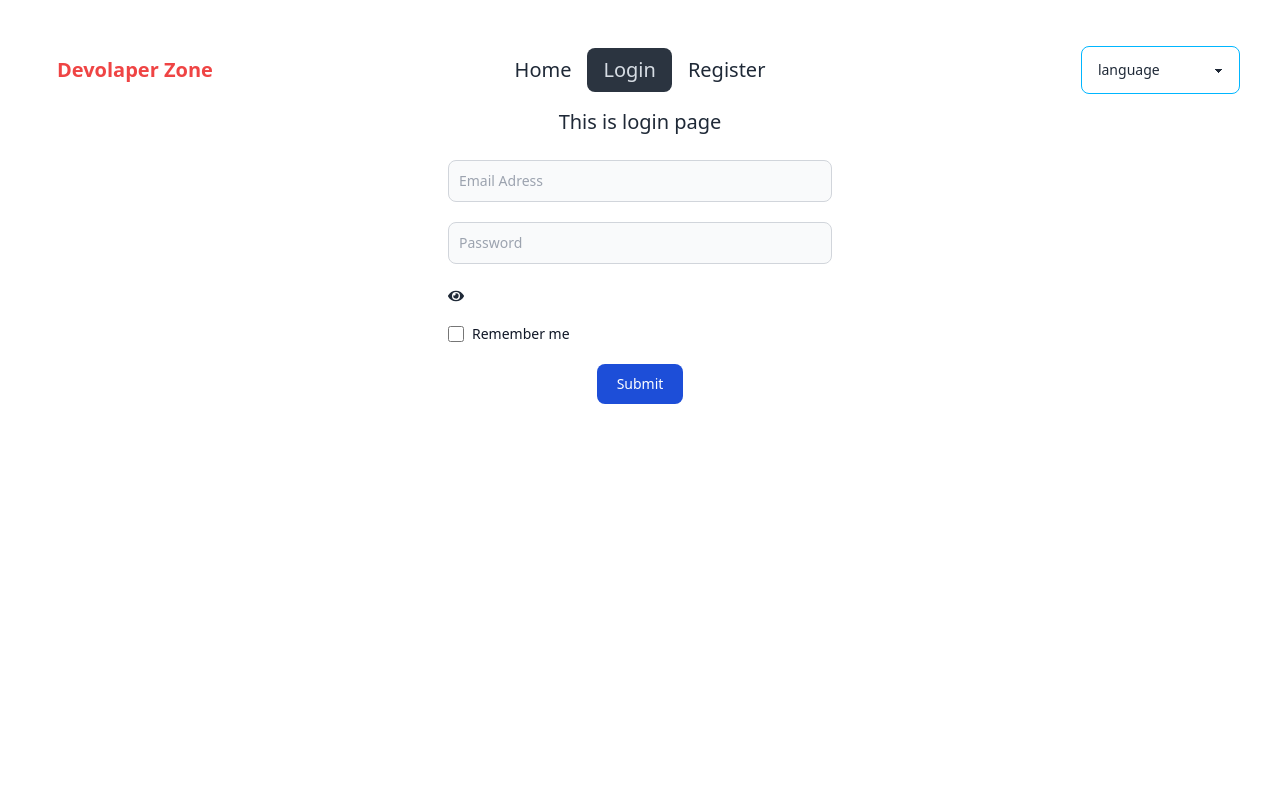
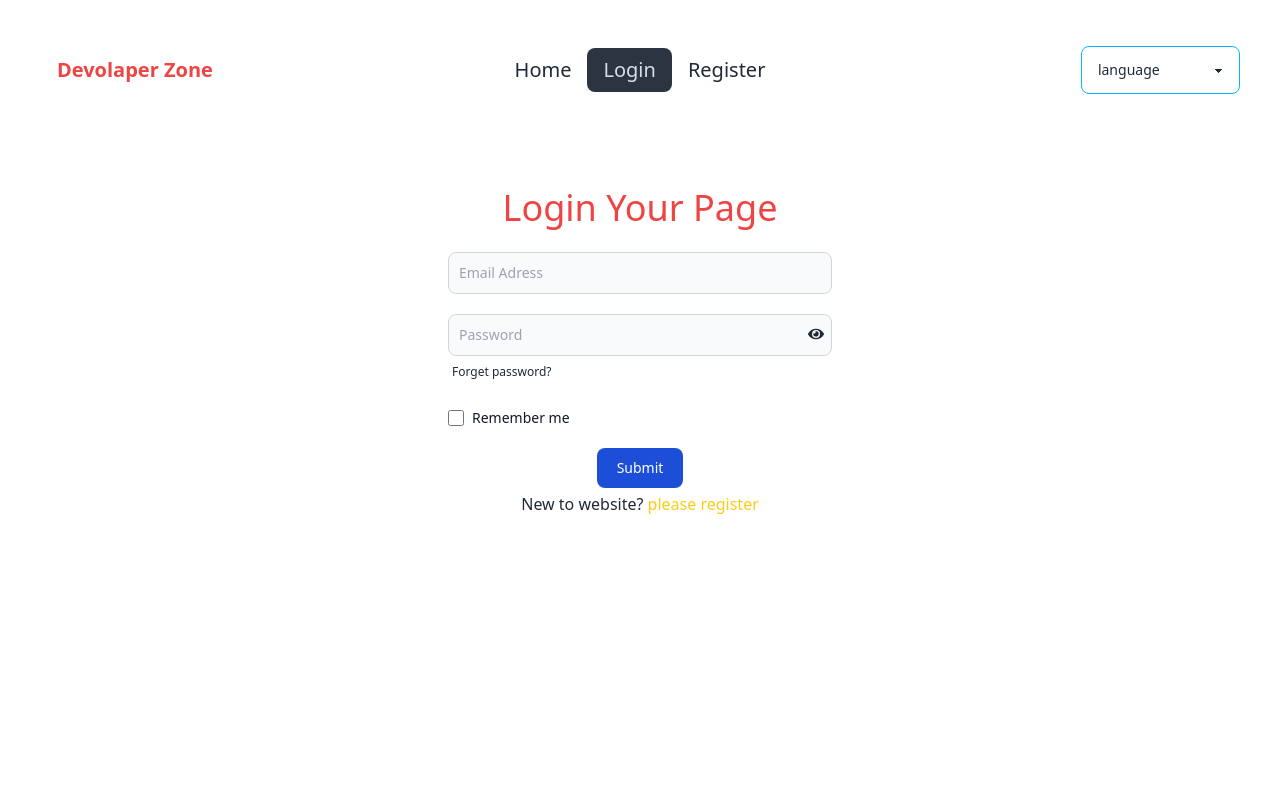
Before and after one commit to kawsar121/Email-password-authentication, a React (Vite) app: page /login in a window 1280 px wide. Shown: the top 800 px of the page. Built offline with nearby package versions, Linux system fonts and the light colour scheme.

Commit message:
all validation successfully complete

```diff
--- a/src/Componenet/Login/Login.jsx
+++ b/src/Componenet/Login/Login.jsx
@@ -1,12 +1,14 @@
-import React, { useState } from 'react';
-import { getAuth, createUserWithEmailAndPassword, applyActionCode } from "firebase/auth";
+import React, { useRef, useState } from 'react';
+import { getAuth, sendEmailVerification, sendPasswordResetEmail, signInWithEmailAndPassword } from "firebase/auth";
 import app from '../../Firebase/firebase.config';
 import { FaEye, FaEyeSlash } from 'react-icons/fa';
+import { Link } from 'react-router-dom';
 
 const Login = () => {
     const [logins, setlogins] = useState(''); // eta error er jonno korsi
     const [success, setSuccess] = useState('');
     const [showPassword, setShowPassword] = useState('false');
+    const emailRef = useRef(null)
 
 const handleLogin = e => {
     e.preventDefault();
@@ -31,10 +33,15 @@ const handleLogin = e => {
 
     // creat user
     const auth = getAuth(app)
-    createUserWithEmailAndPassword(auth, email, password)
+    signInWithEmailAndPassword(auth, email, password)
     .then(result =>{
         console.log(result.user)
-        setSuccess('user created successfully')
+        if(result.user.emailVerified){
+            setSuccess('Loged in successfully')
+        }
+        else{
+            alert('please verifiye your email')
+        }
     })
     .catch(error =>{
         console.log(error)
@@ -42,14 +49,34 @@ const handleLogin = e => {
     })
 }
 
+    const handleForgetpassword = e =>{
+        const email = emailRef.current.value;
+        if(!email){
+            console.log('Please provide an email', emailRef.current.value)
+            return;
+        }
+        else if(!/^[a-zA-Z0-9._%+-]+@[a-zA-Z0-9.-]+\.[a-zA-Z]{2,}$/.test(email)){
+            console.log('plese write a valid email')
+            return;
+        }
+        const auth = getAuth(app)
+        sendPasswordResetEmail(auth, email)
+        .then(()=>{
+            alert('please cheek your email')
+        })
+        .catch(error =>{
+            console.log(error)
+        })
+    }
 
     return (
         <div>
-            <h1 className='text-xl'>This is login page</h1>
+            <h1 className='text-4xl mt-20 text-red-500'>Login Your Page</h1>
             <form onSubmit={handleLogin} className="max-w-sm mx-auto mt-6">
                 <div className="mb-5">
                     <input
                         type= 'email'
+                        ref={emailRef}
                         id="email"
                         className="bg-gray-50 border border-gray-300 text-gray-900 text-sm rounded-lg focus:ring-blue-500 focus:border-blue-500 block w-full p-2.5 dark:bg-gray-700 dark:border-gray-600 dark:placeholder-gray-400 dark:text-white dark:focus:ring-blue-500 dark:focus:border-blue-500"
                         placeholder="Email Adress"
@@ -57,18 +84,23 @@ const handleLogin = e => {
                         required />
 
                 </div>
-                <div className="mb-5">
+                <div className="relative mb-5">
                     <input
                     type={showPassword ? "text" : "password"}
                     id="password"
                     name="password"
-                    className="bg-gray-50 border border-gray-300 text-gray-900 text-sm rounded-lg focus:ring-blue-500 focus:border-blue-500 block w-full p-2.5 dark:bg-gray-700 dark:border-gray-600 dark:placeholder-gray-400 dark:text-white dark:focus:ring-blue-500 dark:focus:border-blue-500"
+                    className="bg-gray-50 border border-gray-300 text-gray-900 text-sm rounded-lg focus:ring-blue-500 focus:border-blue-500  w-full p-2.5 dark:bg-gray-700 dark:border-gray-600 dark:placeholder-gray-400 dark:text-white dark:focus:ring-blue-500 dark:focus:border-blue-500"
                     placeholder="Password"
                     required />
-
-                        <span className='ml-80' onClick={ () => setShowPassword(!showPassword)}>
+                        <span className='absolute   mt-3 right-2' onClick={ () => setShowPassword(!showPassword)}>
                             {showPassword? <FaEye></FaEye>:<FaEyeSlash></FaEyeSlash>}
                         </span>
+
+                    <label className='label'>
+                        <a onClick={handleForgetpassword} href="#" className='label-text-alt link link-hover'>
+                            Forget password?
+                        </a>
+                    </label>
 
                 </div>
                 <div className="flex items-start mb-5">
@@ -90,6 +122,9 @@ const handleLogin = e => {
             {
                 success && <p className='mt-7 text-xl text-green-700'>{success}</p>
             }
+
+                <p className='mt-1'>New to website? <Link to='/register'><span className='text-yellow-400'>please register</span></Link> </p>
+
         </div>
     );
 };
--- a/src/Componenet/Register/Register.jsx
+++ b/src/Componenet/Register/Register.jsx
@@ -1,22 +1,59 @@
-import { createUserWithEmailAndPassword, getAuth } from 'firebase/auth';
-import React from 'react';
+import { createUserWithEmailAndPassword, getAuth, sendEmailVerification, updateProfile } from 'firebase/auth';
+import React, { Profiler, useState } from 'react';
 import app from '../../Firebase/firebase.config';
+import { FaEye, FaEyeSlash } from 'react-icons/fa';
+import { Link } from 'react-router-dom';
 
 const Register = () => {
 
+    const [logins, setlogins] = useState(''); // eta error er jonno korsi
+    const [success, setSuccess] = useState('');
+    const [showPassword, setShowPassword] = useState('false');
+
     const handleRegistation = e =>{
         e.preventDefault();
-        const text = e.target.text.value;
+        const name = e.target.name.value;
         const email = e.target.email.value;
         const password = e.target.password.value;
-        console.log(text, email, password);
+        console.log(name, email, password);
+        if(password.length < 6){
+            setlogins('Password should be at least 6 characters')
+            return
+        }
+        else if(!/[A-Z]/.test(password)){
+            setlogins('your password should at lest 1 character uppercase')
+            return
+        }
+
+        // error messege
+            setlogins('')  /* eta dewar karon holo buler karone jokhon error ta ashe ,,, shothik jinish likhle jate error ta muse jaw */
+
+            setSuccess('')
+
         const auth = getAuth(app)
         createUserWithEmailAndPassword(auth, email, password)
         .then(result=>{
             console.log(result.user)
+            setSuccess('user created successfully')
+
+            //Update profile
+            updateProfile(result.user, {
+                displayName: name, photoURL: "https://example.com/jane-q-user/profile.jpg"
+              }).then(() => {
+                console.log("Profiler updated")
+              }).catch(error => {
+                console.log(error)
+              });
+
+            //User Varification
+            sendEmailVerification(result.user)
+            .then(()=>{
+                alert("Cheek your email and verify this!")
+            })
         })
         .catch(error=>{
             console.log(error)
+            setlogins(error.message)
         })
 
     }
@@ -24,20 +61,19 @@ const Register = () => {
 
     return (
         <div>
-            <h1 className='text-5xl mt-24 text-red-500'>Please Register</h1>
+            <h1 className='text-4xl mt-20 text-red-500'>Please Register</h1>
             <form onSubmit={handleRegistation} className="max-w-sm mx-auto mt-6">
-            <div className="mb-5">
-                    <input type="text" name='text' id="text" className="bg-gray-50 border border-gray-300 text-gray-900 text-sm rounded-lg focus:ring-blue-500 focus:border-blue-500 block w-full p-2.5 dark:bg-gray-700 dark:border-gray-600 dark:placeholder-gray-400 dark:text-white dark:focus:ring-blue-500 dark:focus:border-blue-500" placeholder=" First Name" required />
+                <div className="mb-5">
+                    <input type="text" name='name' id="text" className="bg-gray-50 border border-gray-300 text-gray-900 text-sm rounded-lg focus:ring-blue-500 focus:border-blue-500 block w-full p-2.5 dark:bg-gray-700 dark:border-gray-600 dark:placeholder-gray-400 dark:text-white dark:focus:ring-blue-500 dark:focus:border-blue-500" placeholder="your Name" required />
                 </div>
-            <div className="mb-5">
-                    <input type="text" name='text' id="text" className="bg-gray-50 border border-gray-300 text-gray-900 text-sm rounded-lg focus:ring-blue-500 focus:border-blue-500 block w-full p-2.5 dark:bg-gray-700 dark:border-gray-600 dark:placeholder-gray-400 dark:text-white dark:focus:ring-blue-500 dark:focus:border-blue-500" placeholder="Last name" required />
-                </div>
-
                 <div className="mb-5">
                     <input type="email" name='email' id="email" className="bg-gray-50 border border-gray-300 text-gray-900 text-sm rounded-lg focus:ring-blue-500 focus:border-blue-500 block w-full p-2.5 dark:bg-gray-700 dark:border-gray-600 dark:placeholder-gray-400 dark:text-white dark:focus:ring-blue-500 dark:focus:border-blue-500" placeholder="Email Adress" required />
                 </div>
-                <div className="mb-5">
-                    <input type="password" name='password' id="password" className="bg-gray-50 border border-gray-300 text-gray-900 text-sm rounded-lg focus:ring-blue-500 focus:border-blue-500 block w-full p-2.5 dark:bg-gray-700 dark:border-gray-600 dark:placeholder-gray-400 dark:text-white dark:focus:ring-blue-500 dark:focus:border-blue-500" placeholder="Password" required />
+                <div className="mb-5 relative">
+                    <input type={showPassword ? "text" : "password"} name='password' id="password" className="bg-gray-50 border border-gray-300 text-gray-900 text-sm rounded-lg focus:ring-blue-500 focus:border-blue-500 block w-full p-2.5 dark:bg-gray-700 dark:border-gray-600 dark:placeholder-gray-400 dark:text-white dark:focus:ring-blue-500 dark:focus:border-blue-500" placeholder="Password" required />
+                        <span className='absolute mt-1 right-2' onClick={ () => setShowPassword(!showPassword)}>
+                            {showPassword? <FaEye></FaEye>:<FaEyeSlash></FaEyeSlash>}
+                        </span>
                 </div>
                 <div className="flex items-start mb-5">
                     <div className="flex items-center h-5">
@@ -47,7 +83,14 @@ const Register = () => {
                 </div>
                 <button type="submit" className="text-white bg-blue-700 hover:bg-blue-800 focus:ring-4 focus:outline-none focus:ring-blue-300 font-medium rounded-lg text-sm w-full sm:w-auto px-5 py-2.5 text-center dark:bg-blue-600 dark:hover:bg-blue-700 dark:focus:ring-blue-800">Submit</button>
             </form>
+            {
+                logins && <p className='mt-7 text-xl text-red-600'>{logins}</p>
+            }
+            {
+                success && <p className='mt-7 text-xl text-green-700'>{success}</p>
+            }
 
+                <p className='mt-1'>Previous register to website? <Link to='/login'><span className='text-yellow-400'>please login</span></Link> </p>
 
         </div>
     );
```
